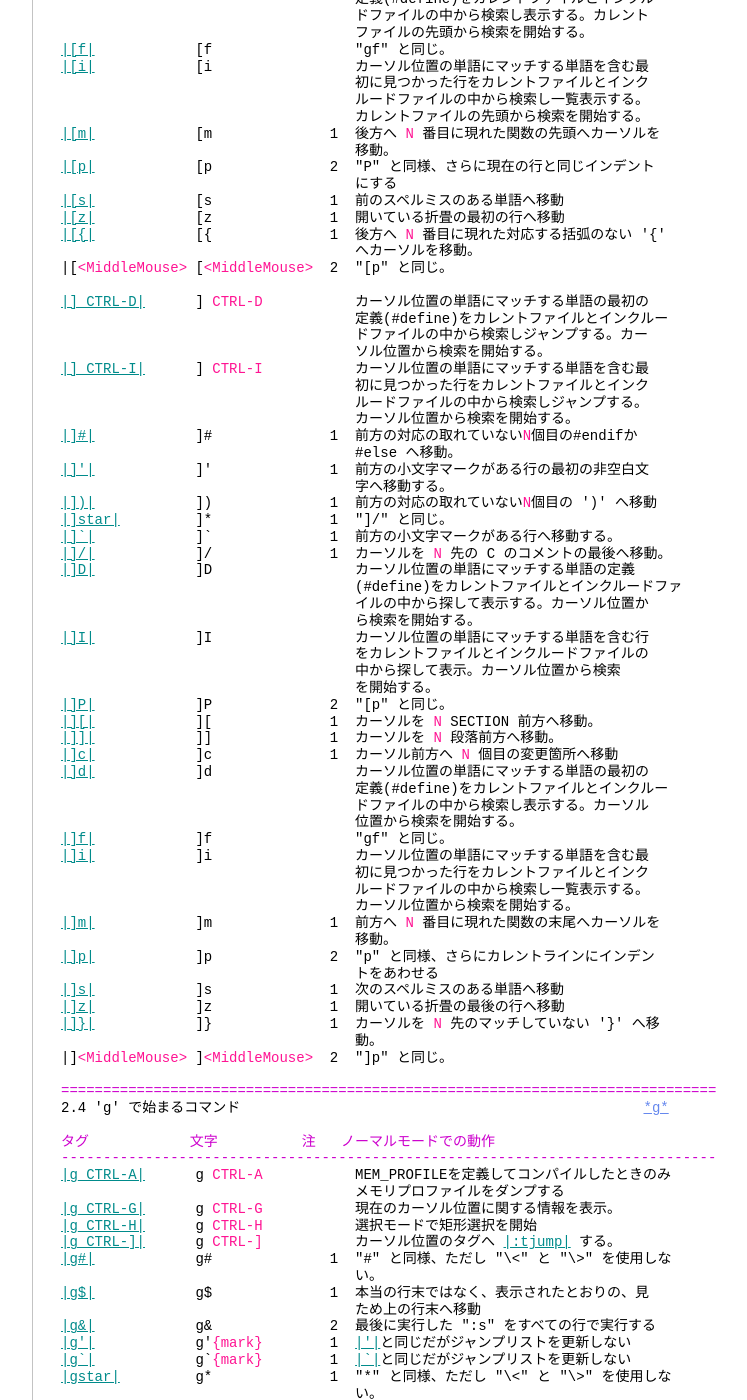
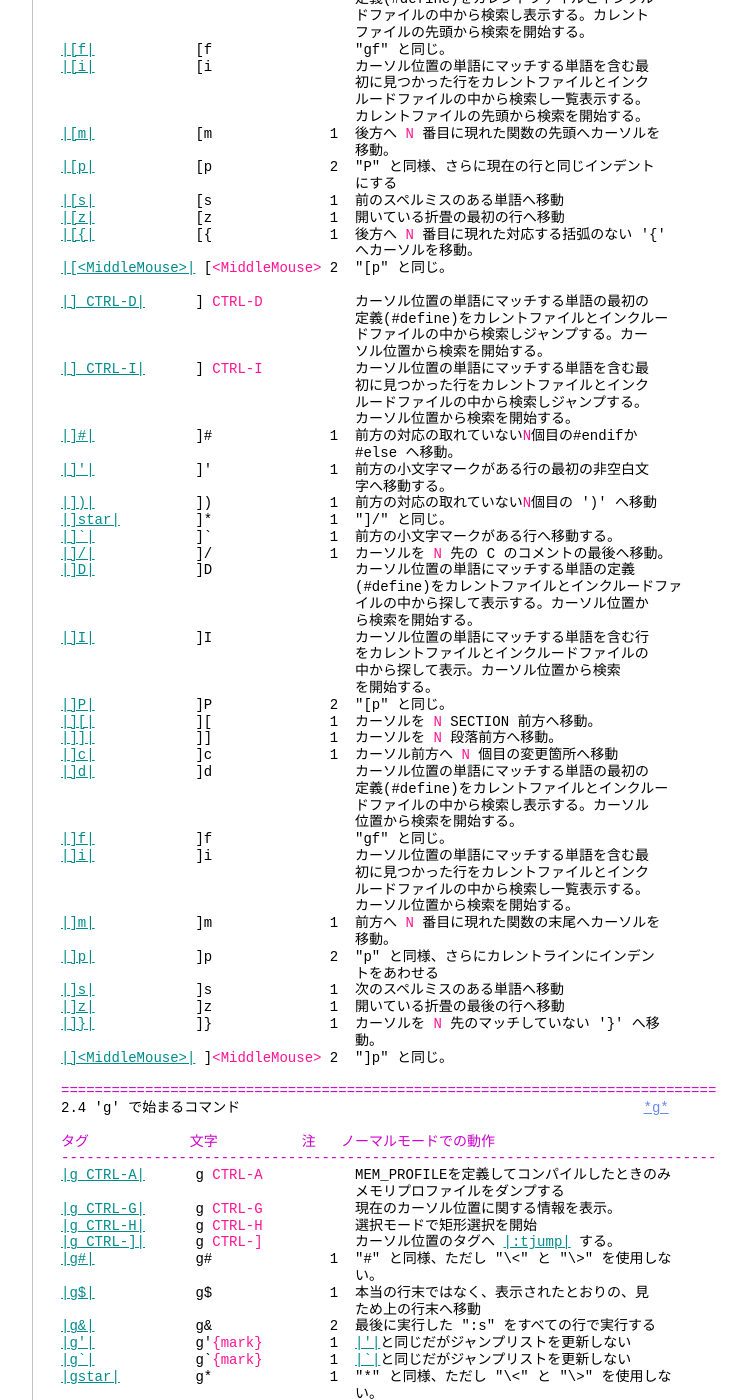
Before and after one commit to vim-jp/vimdoc-ja, a Jekyll site: the page built from vimindex.html, in a window 1280 px wide and 1400 px high, scrolled down 11012 px. Shown: the whole window, without its empty margins (336-1083 px from the left). Built offline with Jekyll 4.4.1, drawn with Linux system fonts in a browser that asks for light colours; nearby versions of some CDN libraries; Markdown is read by kramdown in place of the engine named in the settings; comment, search, counter and statistics services are not loaded.

Commit message:
update html

```diff
--- a/if_mzsch.html
+++ b/if_mzsch.html
@@ -2,7 +2,7 @@
 layout: vimdoc
 helpname: 'if_mzsch'
 ---
-<a class="Constant" href="if_mzsch.html" name="if_mzsch.txt">*if_mzsch.txt*</a>&nbsp;&nbsp;For&nbsp;<span class="Identifier">Vim バージョン 7.3.</span>&nbsp;&nbsp;Last change: 2010 Feb 11<br>
+<a class="Constant" href="if_mzsch.html" name="if_mzsch.txt">*if_mzsch.txt*</a>&nbsp;&nbsp;For&nbsp;<span class="Identifier">Vim バージョン 7.3.</span>&nbsp;&nbsp;Last change: 2012 Dec 17<br>
 <br>
 <br>
 &nbsp;&nbsp;&nbsp;&nbsp;&nbsp;&nbsp;&nbsp;&nbsp;&nbsp;&nbsp;&nbsp;&nbsp;&nbsp;&nbsp;&nbsp;&nbsp;&nbsp;&nbsp;<span class="Identifier">VIM REFERENCE MANUAL&nbsp;&nbsp;&nbsp;&nbsp;by Sergey Khorev</span><br>
--- a/if_pyth.html
+++ b/if_pyth.html
@@ -2,7 +2,7 @@
 layout: vimdoc
 helpname: 'if_pyth'
 ---
-<a class="Constant" href="if_pyth.html" name="if_pyth.txt">*if_pyth.txt*</a>&nbsp;&nbsp; For&nbsp;<span class="Identifier">Vim バージョン 7.3.</span>&nbsp;&nbsp;Last change: 2013 Jan 30<br>
+<a class="Constant" href="if_pyth.html" name="if_pyth.txt">*if_pyth.txt*</a>&nbsp;&nbsp; For&nbsp;<span class="Identifier">Vim バージョン 7.3.</span>&nbsp;&nbsp;Last change: 2013 Feb 03<br>
 <br>
 <br>
 &nbsp;&nbsp;&nbsp;&nbsp;&nbsp;&nbsp;&nbsp;&nbsp;&nbsp;&nbsp;&nbsp;&nbsp;&nbsp;&nbsp;&nbsp;&nbsp;&nbsp;&nbsp;<span class="Identifier">VIM REFERENCE MANUAL&nbsp;&nbsp;&nbsp;&nbsp;by Paul Moore</span><br>
--- a/vimindex.html
+++ b/vimindex.html
@@ -661,7 +661,7 @@ SECTION&nbsp;&nbsp;セクション。'{' ではなく '}' の場合もある<a c
 <a class="Identifier" href="fold.html#[z">|[z|</a>&nbsp;&nbsp;&nbsp;&nbsp;&nbsp;&nbsp;&nbsp;&nbsp;&nbsp;&nbsp;&nbsp;&nbsp;[z&nbsp;&nbsp;&nbsp;&nbsp;&nbsp;&nbsp;&nbsp;&nbsp;&nbsp;&nbsp;&nbsp;&nbsp;&nbsp;&nbsp;1&nbsp;&nbsp;開いている折畳の最初の行へ移動<br>
 <a class="Identifier" href="motion.html#[{">|[{|</a>&nbsp;&nbsp;&nbsp;&nbsp;&nbsp;&nbsp;&nbsp;&nbsp;&nbsp;&nbsp;&nbsp;&nbsp;[{&nbsp;&nbsp;&nbsp;&nbsp;&nbsp;&nbsp;&nbsp;&nbsp;&nbsp;&nbsp;&nbsp;&nbsp;&nbsp;&nbsp;1&nbsp;&nbsp;後方へ&nbsp;<span class="Special">N</span>&nbsp;番目に現れた対応する括弧のない '{'<br>
 &nbsp;&nbsp;&nbsp;&nbsp;&nbsp;&nbsp;&nbsp;&nbsp;&nbsp;&nbsp;&nbsp;&nbsp;&nbsp;&nbsp;&nbsp;&nbsp;&nbsp;&nbsp;&nbsp;&nbsp;&nbsp;&nbsp;&nbsp;&nbsp;&nbsp;&nbsp;&nbsp;&nbsp;&nbsp;&nbsp;&nbsp;&nbsp;&nbsp;&nbsp; へカーソルを移動。<br>
-|[<span class="Special">&lt;MiddleMouse&gt;</span>&nbsp;[<span class="Special">&lt;MiddleMouse&gt;</span>&nbsp;&nbsp;2&nbsp;&nbsp;&quot;[p&quot; と同じ。<br>
+<a class="Identifier" href="change.html#[<MiddleMouse>">|[&lt;MiddleMouse&gt;|</a>&nbsp;[<span class="Special">&lt;MiddleMouse&gt;</span>&nbsp;2&nbsp;&nbsp;&quot;[p&quot; と同じ。<br>
 <br>
 <a class="Identifier" href="tagsrch.html#]_CTRL-D">|]_CTRL-D|</a>&nbsp;&nbsp;&nbsp;&nbsp;&nbsp;&nbsp;]&nbsp;<span class="Special">CTRL-D</span>&nbsp;&nbsp;&nbsp;&nbsp;&nbsp;&nbsp;&nbsp;&nbsp;&nbsp;&nbsp; カーソル位置の単語にマッチする単語の最初の<br>
 &nbsp;&nbsp;&nbsp;&nbsp;&nbsp;&nbsp;&nbsp;&nbsp;&nbsp;&nbsp;&nbsp;&nbsp;&nbsp;&nbsp;&nbsp;&nbsp;&nbsp;&nbsp;&nbsp;&nbsp;&nbsp;&nbsp;&nbsp;&nbsp;&nbsp;&nbsp;&nbsp;&nbsp;&nbsp;&nbsp;&nbsp;&nbsp;&nbsp;&nbsp; 定義(#define)をカレントファイルとインクルー<br>
@@ -708,7 +708,7 @@ SECTION&nbsp;&nbsp;セクション。'{' ではなく '}' の場合もある<a c
 <a class="Identifier" href="fold.html#]z">|]z|</a>&nbsp;&nbsp;&nbsp;&nbsp;&nbsp;&nbsp;&nbsp;&nbsp;&nbsp;&nbsp;&nbsp;&nbsp;]z&nbsp;&nbsp;&nbsp;&nbsp;&nbsp;&nbsp;&nbsp;&nbsp;&nbsp;&nbsp;&nbsp;&nbsp;&nbsp;&nbsp;1&nbsp;&nbsp;開いている折畳の最後の行へ移動<br>
 <a class="Identifier" href="motion.html#]}">|]}|</a>&nbsp;&nbsp;&nbsp;&nbsp;&nbsp;&nbsp;&nbsp;&nbsp;&nbsp;&nbsp;&nbsp;&nbsp;]}&nbsp;&nbsp;&nbsp;&nbsp;&nbsp;&nbsp;&nbsp;&nbsp;&nbsp;&nbsp;&nbsp;&nbsp;&nbsp;&nbsp;1&nbsp;&nbsp;カーソルを&nbsp;<span class="Special">N</span>&nbsp;先のマッチしていない '}' へ移<br>
 &nbsp;&nbsp;&nbsp;&nbsp;&nbsp;&nbsp;&nbsp;&nbsp;&nbsp;&nbsp;&nbsp;&nbsp;&nbsp;&nbsp;&nbsp;&nbsp;&nbsp;&nbsp;&nbsp;&nbsp;&nbsp;&nbsp;&nbsp;&nbsp;&nbsp;&nbsp;&nbsp;&nbsp;&nbsp;&nbsp;&nbsp;&nbsp;&nbsp;&nbsp; 動。<br>
-|]<span class="Special">&lt;MiddleMouse&gt;</span>&nbsp;]<span class="Special">&lt;MiddleMouse&gt;</span>&nbsp;&nbsp;2&nbsp;&nbsp;&quot;]p&quot; と同じ。<br>
+<a class="Identifier" href="change.html#]<MiddleMouse>">|]&lt;MiddleMouse&gt;|</a>&nbsp;]<span class="Special">&lt;MiddleMouse&gt;</span>&nbsp;2&nbsp;&nbsp;&quot;]p&quot; と同じ。<br>
 <br>
 <span class="PreProc">==============================================================================</span><br>
 2.4 'g' で始まるコマンド&nbsp;&nbsp;&nbsp;&nbsp;&nbsp;&nbsp;&nbsp;&nbsp;&nbsp;&nbsp;&nbsp;&nbsp;&nbsp;&nbsp;&nbsp;&nbsp;&nbsp;&nbsp;&nbsp;&nbsp;&nbsp;&nbsp;&nbsp;&nbsp;&nbsp;&nbsp;&nbsp;&nbsp;&nbsp;&nbsp;&nbsp;&nbsp;&nbsp;&nbsp;&nbsp;&nbsp;&nbsp;&nbsp;&nbsp;&nbsp;&nbsp;&nbsp;&nbsp;&nbsp;&nbsp;&nbsp;&nbsp;&nbsp;<a class="Constant" href="vimindex.html#g" name="g">*g*</a><br>
```
